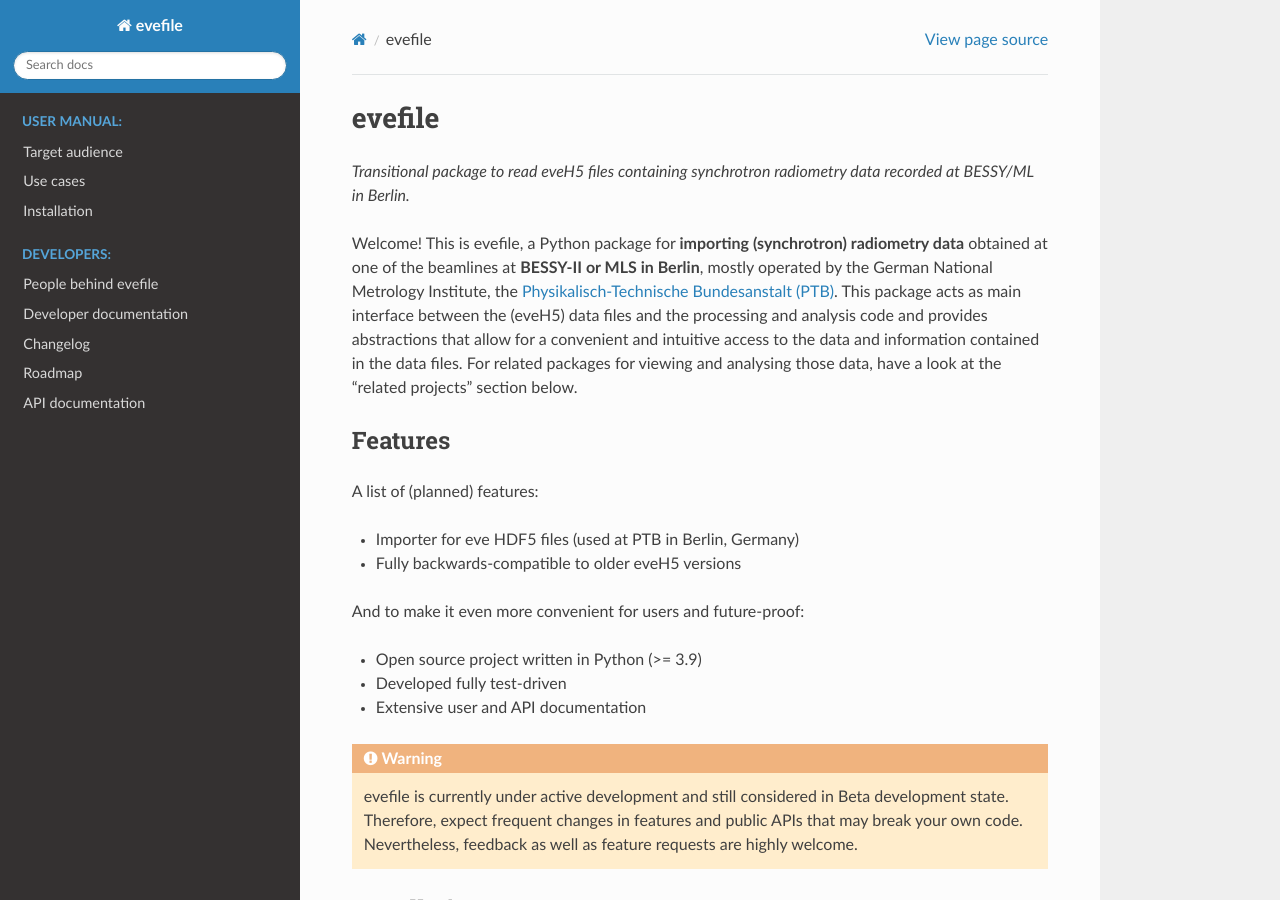
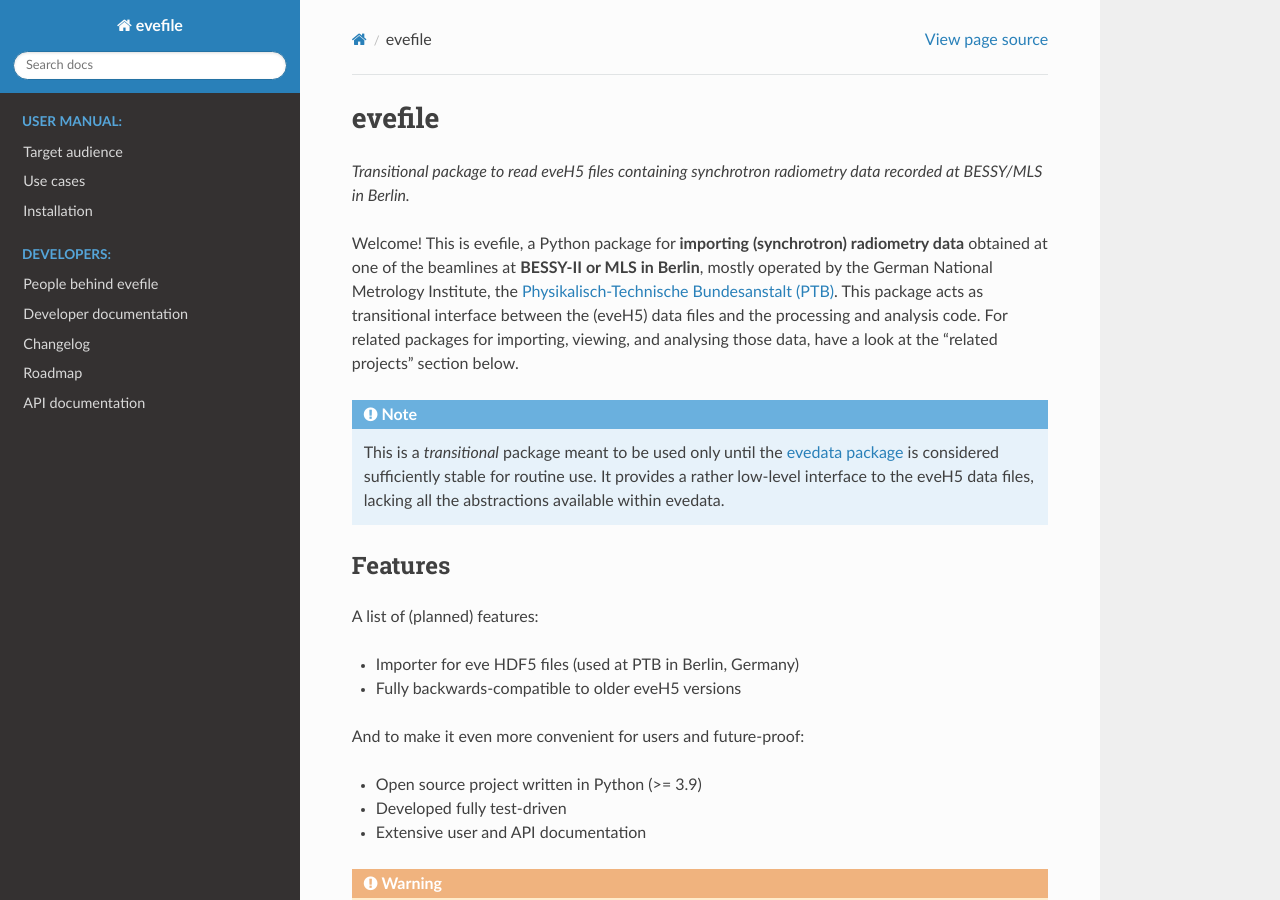
Before and after one commit to tillbiskup/evefile, a Sphinx documentation site: the page built from docs/index.rst, in a window 1280 px wide and 900 px high. Built offline with Sphinx 7.4.7 and the Read the Docs theme 3.1.0, drawn with Linux system fonts in a browser that asks for light colours.

Commit message:
Update description

```diff
--- a/README.rst
+++ b/README.rst
@@ -2,9 +2,9 @@
 evefile
 =======
 
-*Transitional package to read eveH5 files containing synchrotron radiometry data recorded at BESSY/ML in Berlin.*
+*Transitional package to read eveH5 files containing synchrotron radiometry data recorded at BESSY/MLS in Berlin.*
 
-Welcome! This is evefile, a Python package for **importing (synchrotron) radiometry data** obtained at one of the beamlines at **BESSY-II or MLS in Berlin**, mostly operated by the German National Metrology Institute, the `Physikalisch-Technische Bundesanstalt (PTB) <https://www.ptb.de/>`_. This package acts as main interface between the (eveH5) data files and the processing and analysis code and provides abstractions that allow for a convenient and intuitive access to the data and information contained in the data files. For related packages for viewing and analysing those data, have a look at the "related projects" section below.
+Welcome! This is evefile, a Python package for **importing (synchrotron) radiometry data** obtained at one of the beamlines at **BESSY-II or MLS in Berlin**, mostly operated by the German National Metrology Institute, the `Physikalisch-Technische Bundesanstalt (PTB) <https://www.ptb.de/>`_. This package acts as transitional interface between the (eveH5) data files and the processing and analysis code. For related packages for importing, viewing, and analysing those data, have a look at the "related projects" section below.
 
 
 Features
--- a/docs/index.rst
+++ b/docs/index.rst
@@ -2,9 +2,13 @@
 evefile
 =======
 
-*Transitional package to read eveH5 files containing synchrotron radiometry data recorded at BESSY/ML in Berlin.*
+*Transitional package to read eveH5 files containing synchrotron radiometry data recorded at BESSY/MLS in Berlin.*
 
-Welcome! This is evefile, a Python package for **importing (synchrotron) radiometry data** obtained at one of the beamlines at **BESSY-II or MLS in Berlin**, mostly operated by the German National Metrology Institute, the `Physikalisch-Technische Bundesanstalt (PTB) <https://www.ptb.de/>`_. This package acts as main interface between the (eveH5) data files and the processing and analysis code and provides abstractions that allow for a convenient and intuitive access to the data and information contained in the data files. For related packages for viewing and analysing those data, have a look at the "related projects" section below.
+Welcome! This is evefile, a Python package for **importing (synchrotron) radiometry data** obtained at one of the beamlines at **BESSY-II or MLS in Berlin**, mostly operated by the German National Metrology Institute, the `Physikalisch-Technische Bundesanstalt (PTB) <https://www.ptb.de/>`_. This package acts as transitional interface between the (eveH5) data files and the processing and analysis code. For related packages for importing, viewing, and analysing those data, have a look at the "related projects" section below.
+
+
+.. note::
+    This is a *transitional* package meant to be used only until the `evedata package <https://evedata.docs.radiometry.de/>`_ is considered sufficiently stable for routine use. It provides a rather low-level interface to the eveH5 data files, lacking all the abstractions available within evedata.
 
 
 Features
```
Also changed, not shown: 1 other file.
